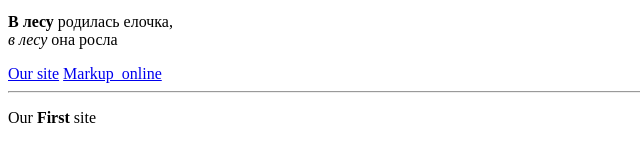
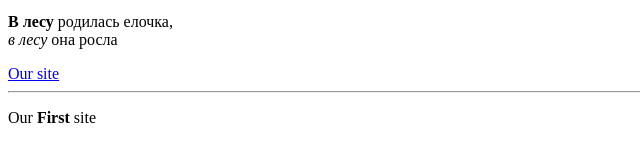
Before and after one commit to AlekseyWork/Lesson, a plain HTML site: page index.html in a window 1280 px wide. Shown: the part 327-482 px from the top of the page, without its empty margins (0-640 px from the left). Drawn offline with Linux system fonts and the light colour scheme.

```diff
--- a/index.html
+++ b/index.html
@@ -22,7 +22,6 @@
       <em>в лесу</em> она росла
     </p>
     <a href="http://goit.com.ua/">Our site</a>
-    <a href="Markup_online.pdf">Markup_online</a>
     <hr />
     <!-- Привет! Я невидимка :) -->
     <p>Our <b>First</b> site</p>
```
